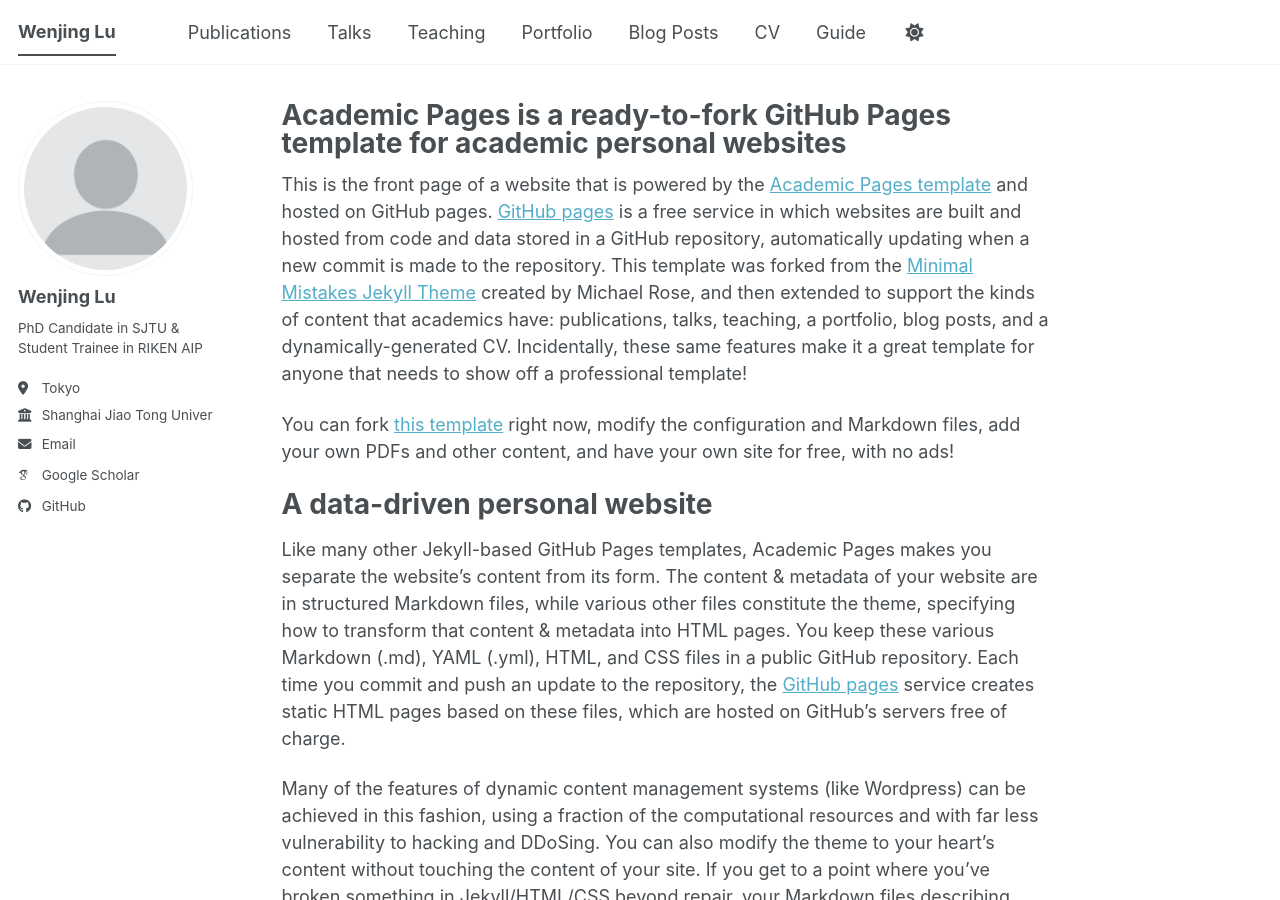
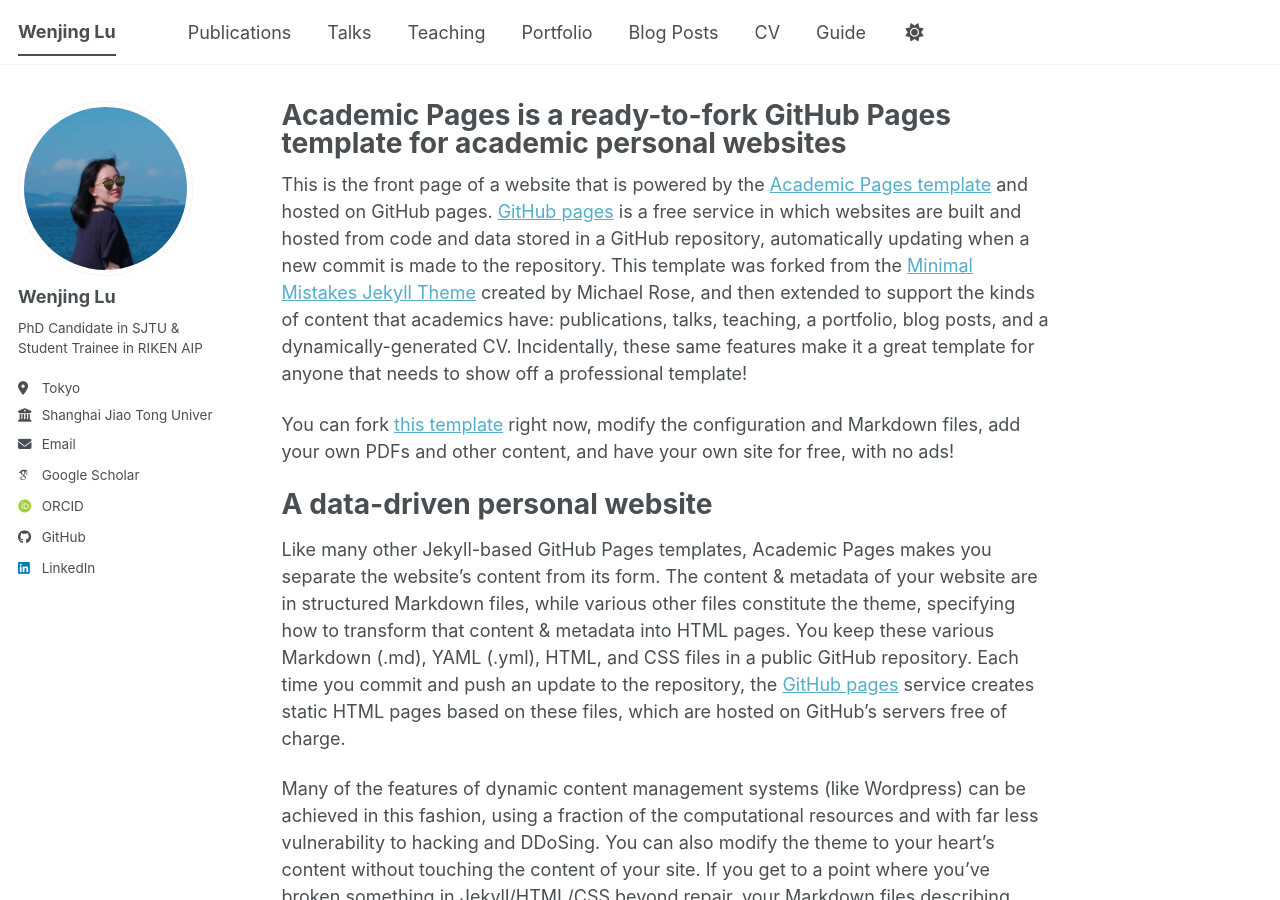
Before and after one commit to VivienLu/wenjing.lu, a Jekyll site: the page built from _pages/about.md, in a window 1280 px wide and 900 px high. Built offline with Jekyll 4.4.1, drawn with Linux system fonts in a browser that asks for light colours; some web fonts are replaced; a script bundle is joined from its source files by our own code; library files that are not in the unit come from our copies.

Commit message:
Update _config.yml

```diff
--- a/_config.yml
+++ b/_config.yml
@@ -23,7 +23,7 @@
 #               Additional customization can be done by editing /_includes/author-profile.html
 author:
   # Biographic information
-  avatar           : "profile.png"
+  avatar           : "https://github.com/VivienLu/wenjing.lu/blob/master/files/bio.JPG"
   name             : "Wenjing Lu"
   pronouns         : # example: "she/her"
   bio              : "PhD Candidate in SJTU & Student Trainee in RIKEN AIP"
@@ -38,7 +38,7 @@
   googlescholar    : "https://scholar.google.com/citations?user=yVw0XEMAAAAJ"
   inspire-hep      : # URL
   impactstory      : # URL
-  orcid            : # "https://orcid.org/yourorcidurl"
+  orcid            : "https://orcid.org/0009-0009-9823-3059"
   semantic         : # URL
   ssrn             : # URL
   pubmed           : # "https://www.ncbi.nlm.nih.gov/pubmed/?term=john+snow"
@@ -66,7 +66,7 @@
   keybase          : # Username
   instagram        : # Username
   lastfm           : # Username
-  linkedin         : # Username
+  linkedin         : "www.linkedin.com/in/wenjing-lu99"
   mastodon         : # URL
   medium           : # URL
   pinterest        : # Username
```
